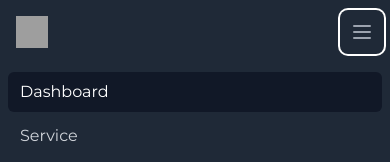
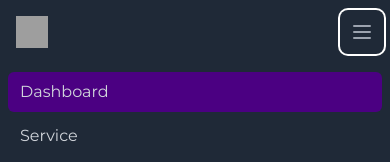
Before and after one commit to kocierik/animalHouse, a React (Create React App) app in the folder front-office/: page / in a window 390 px wide. Both pictures are taken after a click on the button "Open main menu". Shown: the top 162 px of the page. Built offline with nearby package versions, Linux system fonts and the light colour scheme; grey boxes are pictures that could not be loaded; a web font is replaced by a local one.

Commit message:
feat: fix navbar mobile

```diff
--- a/front-office/src/views/common/Navbar.tsx
+++ b/front-office/src/views/common/Navbar.tsx
@@ -183,24 +183,25 @@ const Navbar = () => {
         {nav && (
           <div className="md:hidden" id="mobile-menu">
             <div className="px-2 pt-2 pb-3 space-y-1 sm:px-3">
-              <a
-                className="bg-gray-900 text-white block px-3 py-2 rounded-md text-base font-medium"
+              <span
+                style={{ backgroundColor: history.pathname === "/"  ? "indigo" : ""}}
+                className="text-gray-300 block px-3 py-2 rounded-md text-base font-medium"
                 aria-current="page"
               >
                 <Link to="/">Dashboard</Link>
-              </a>
+              </span>
 
-              <a className="text-gray-300 hover:bg-gray-700 hover:text-white block px-3 py-2 rounded-md text-base font-medium">
+              <span style={{ backgroundColor: history.pathname === "/service/"  ? "indigo" : ""}} className="text-gray-300 hover:bg-gray-700 hover:text-white block px-3 py-2 rounded-md text-base font-medium">
                 <Link to="/service/">Service</Link>
-              </a>
+              </span>
 
-              <a className="text-gray-300 hover:bg-gray-700 hover:text-white block px-3 py-2 rounded-md text-base font-medium">
+              <span style={{ backgroundColor: history.pathname === "/shopping/"  ? "indigo" : ""}} className="text-gray-300 hover:bg-gray-700 hover:text-white block px-3 py-2 rounded-md text-base font-medium">
                 <Link to="/shopping/">Shopping</Link>
-              </a>
+              </span>
 
-              <a className="text-gray-300 hover:bg-gray-700 hover:text-white block px-3 py-2 rounded-md text-base font-medium">
+              <span style={{ backgroundColor: history.pathname === "/community/"  ? "indigo" : ""}} className="text-gray-300 hover:bg-gray-700 hover:text-white block px-3 py-2 rounded-md text-base font-medium">
                 <Link to="/community/">Community</Link>
-              </a>
+              </span>
             </div>
             <div className="pt-4 pb-3 border-t border-gray-700" onClick={showInfoMobile}>
               <div className="flex items-center px-5">
```
